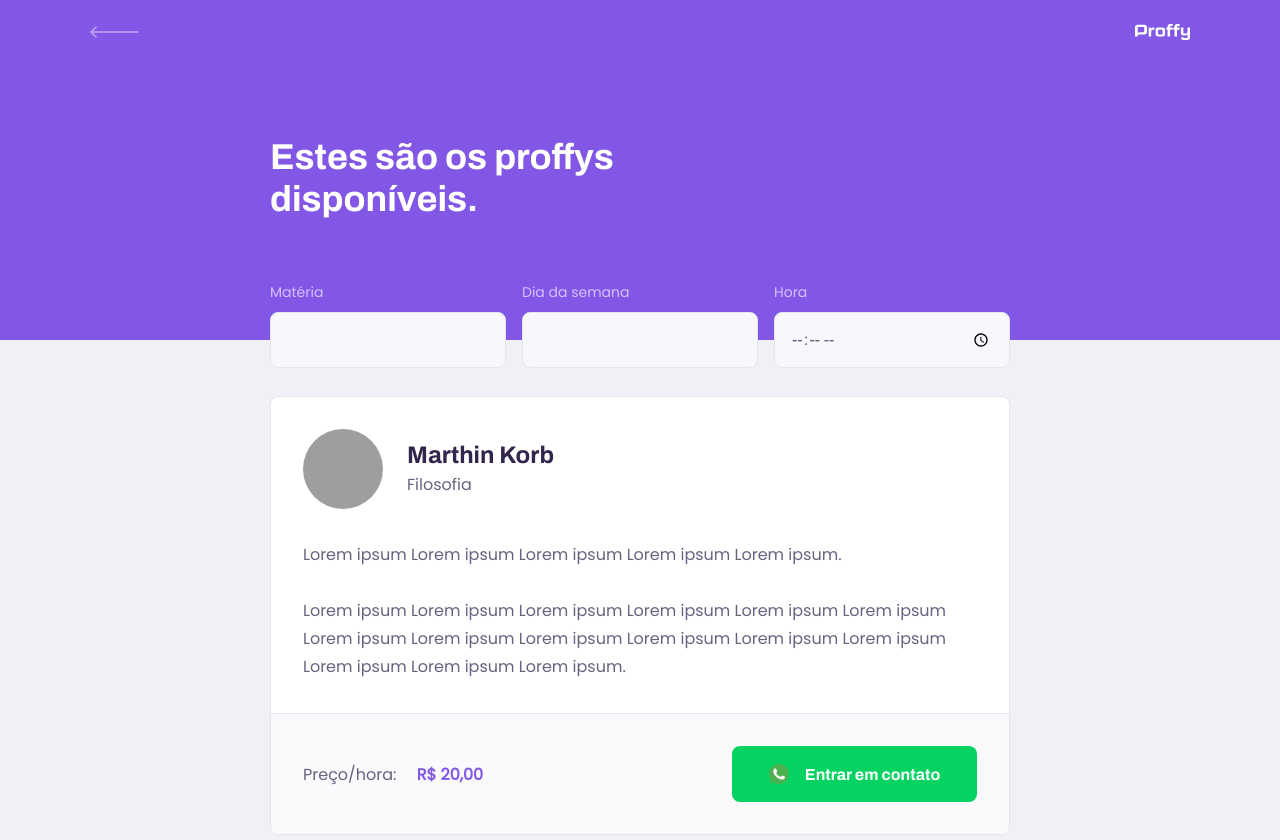
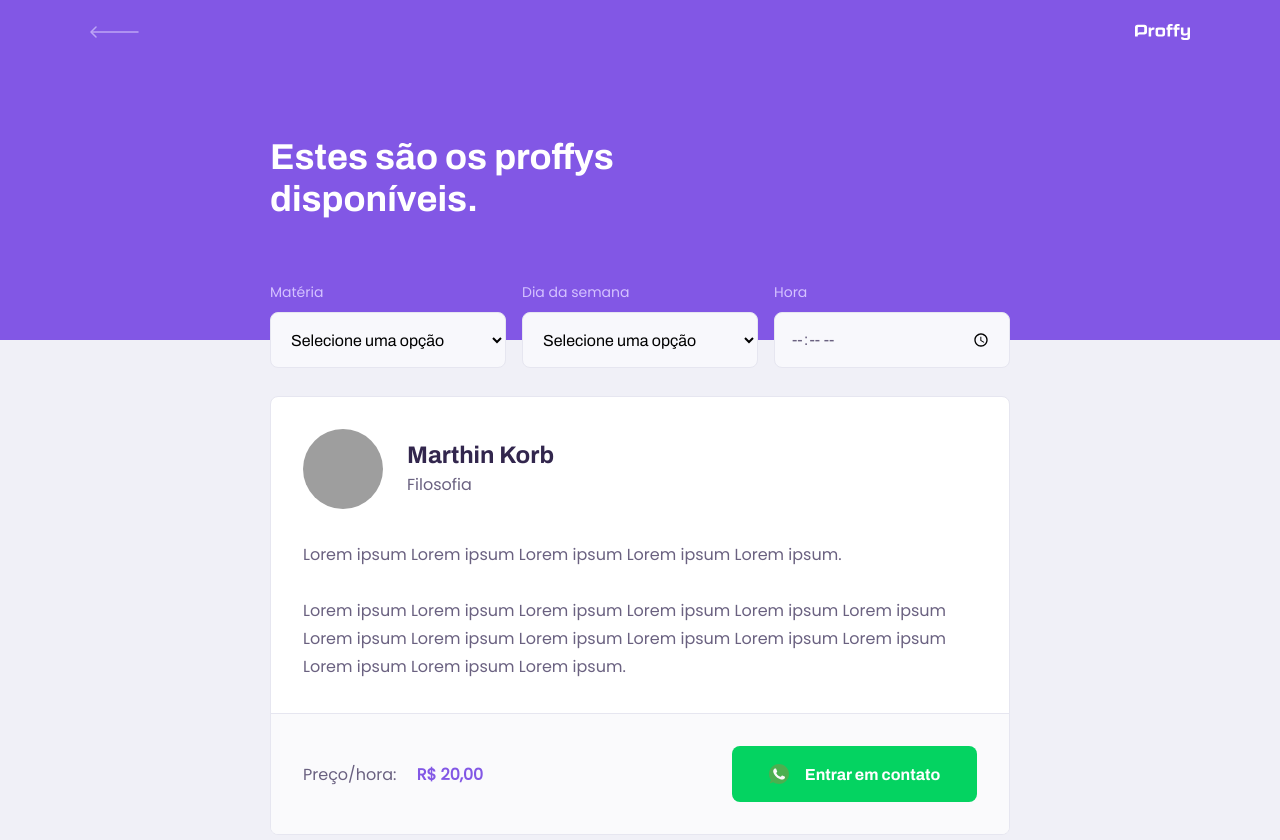
Before and after one commit to MarthinKorb/ProffyWeb, a React (Create React App) app: page /study in a window 1280 px wide. Shown: the top 840 px of the page. Built offline with nearby package versions, Linux system fonts and the light colour scheme; grey boxes are pictures that could not be loaded.

Commit message:
Building and updating Page

```diff
--- a/src/pages/TeacherList/index.tsx
+++ b/src/pages/TeacherList/index.tsx
@@ -2,6 +2,7 @@
 import PageHeader from '../../components/PageHeader';
 import TeacherItem from '../../components/TeacherItem';
 import Input from '../../components/Input';
+import Select from '../../components/Select';
 
 import './styles.css';
 
@@ -10,8 +11,33 @@
         <div id="page-teacher-list" className="container">
             <PageHeader title="Estes são os proffys disponíveis." >
                 <form id="search-teachers">
-                    <Input name="subject" label="Matéria" />
-                    <Input name="week_day" label="Dia da semana" />
+                <Select
+                        name="subject"
+                        label="Matéria"
+                        options={[
+                            { value: 'Artes', label: 'Artes' },
+                            { value: 'Educação Física', label: 'Educação Física' },
+                            { value: 'Matemática', label: 'Matemática' },
+                            { value: 'Inglês', label: 'Inglês' },
+                            { value: 'Sociologia', label: 'Sociologia' },
+                            { value: 'Português', label: 'Português' },
+                            { value: 'Física', label: 'Física' },
+                            { value: 'Química', label: 'Química' },
+                        ]}
+                    />
+                     <Select
+                        name="week_day"
+                        label="Dia da semana"
+                        options={[
+                            { value: '0', label: 'Domingo' },
+                            { value: '1', label: 'Segunda-feira' },
+                            { value: '2', label: 'Terça-feira' },
+                            { value: '3', label: 'Quarta-feira' },
+                            { value: '4', label: 'Quinta-feira' },
+                            { value: '5', label: 'Sexta-feira' },
+                            { value: '6', label: 'Sábado' },
+                        ]}
+                    />
                     <Input type="time" name="time" label="Hora" />
                 </form>
             </PageHeader>
--- a/src/pages/TeacherList/styles.css
+++ b/src/pages/TeacherList/styles.css
@@ -28,7 +28,8 @@
         position: absolute;
         bottom: -28px;
     }
-    #search-teachers .input-block+.input-block {
+    #search-teachers .input-block+.input-block,
+    #search-teachers .select-block+.select-block {
         margin-top: 0;
     }
 
```
